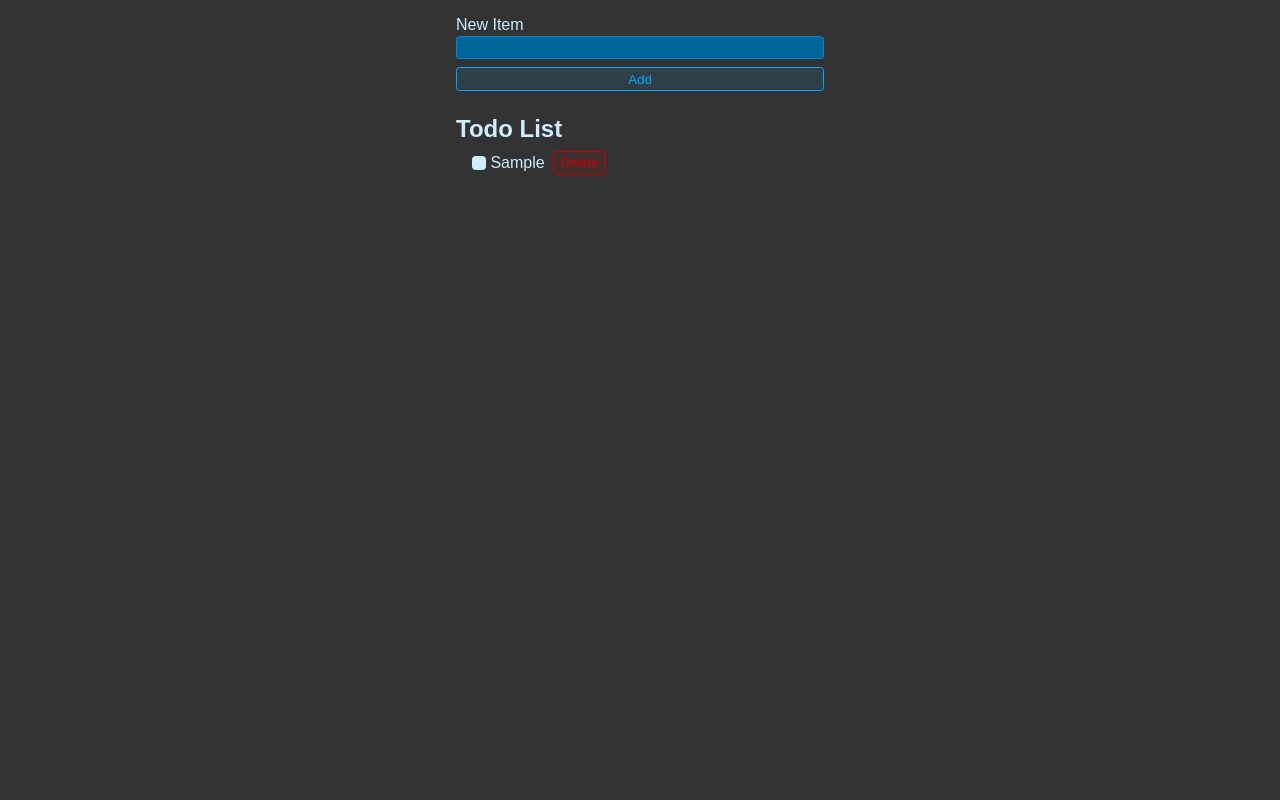
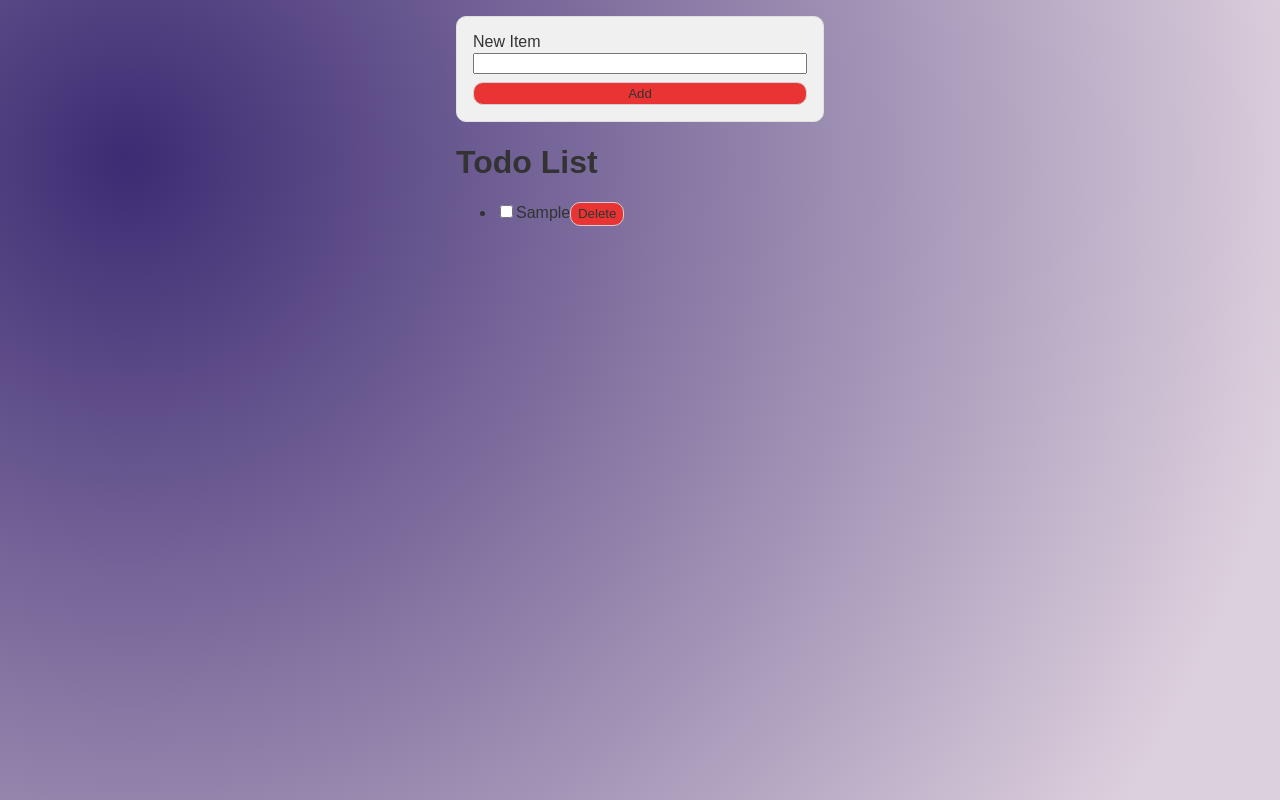
Before and after one commit to safadtm/react-todo, a React (Vite) app: page / in a window 1280 px wide. Both pictures are taken after typing "Sample" into the empty fields and a click on the button "Add". Built offline with nearby package versions, Linux system fonts and the light colour scheme.

Commit message:
style.css

```diff
--- a/src/styles.css
+++ b/src/styles.css
@@ -4,9 +4,10 @@
 }
 
 body {
-    background: #333;
-    color: hsl(200, 100%, 90%);
+  background-image: radial-gradient(circle farthest-corner at 10% 20%, rgb(61, 43, 115) 0%, rgb(221, 208, 221) 90%);
+  color: #333;
   max-width: 400px;
+  height: 100vh;
   padding: 1rem;
   margin: 0 auto;
 }
@@ -15,6 +16,10 @@
   display: flex;
   flex-direction: column;
   gap: 0.5rem;
+  background: #f0f0f0;
+  padding: 1rem;
+  border: 1px solid #e0e0e0;
+  border-radius: 10px;
 }
 
 .form-row {
@@ -24,48 +29,47 @@
 }
 
 .btn {
-    background: hsl(200, 100%, 50%, 0.1);
-    border: 1px solid hsl(200, 100%, 50%);
-    color: hsl(200, 100%, 50%);
+  background: #ea3434;
+  border: 1px solid #d0d0d0;
+  color: #333;
   padding: 0.25em 0.5em;
-    border-radius: 0.25em;
+  border-radius: 10px;
   cursor: pointer;
   outline: none;
-  }
+  transition: all 0.3s;
 
   .btn:hover,
   .btn:focus-visible {
-    background: hsl(200, 100%, 50%, 0.2);
+    box-shadow: 5px 5px 15px #c0c0c0, -5px -5px 15px #ffffff;
   }
 
   .btn.btn-danger {
-    background: hsl(0, 100%, 40%, 0.1);
-    border: 1px solid hsl(0, 100%, 40%);
-    color: hsl(0, 100%, 40%);
+    background: #ff5050;
+    border: 1px solid #ff4040;
+    color: #fff;
   }
 
-  .btn.btn-danger:hover,
-  .btn.btn-danger:focus-visible {
-    background: hsl(0, 100%, 40%, 0.2);
-  }
+
 
   .new-item-form input {
     outline: none;
-    border: 1px solid hsl(200, 100%, 40%);
-    background: hsl(200, 100%, 30%);
-    border-radius: 0.25em;
+    border: 1px solid #d0d0d0;
+    background: #f0f0f0;
+    border-radius: 10px;
     padding: 0.25em 0.5em;
-    color: hsl(200, 100%, 90%);
+    color: #333;
+    transition: border 0.3s;
   }
 
   .new-item-form input:focus {
-    border: 1px solid hsl(200, 100%, 70%);
+    border: 1px solid #aaa;
   }
 
   .header {
     font-size: 1.5rem;
     margin-top: 1.5rem;
     margin-bottom: 0.5rem;
+    color: white;
   }
 
   .list {
@@ -73,16 +77,15 @@
     padding: 0;
     margin-left: 1rem;
     list-style: none;
+    display: flex;
+    color: white;
+    flex-direction: column;
+    gap: 0.3rem;
   }
 
   .list li:has(input:checked) label {
-    color: hsl(200, 20%, 40%);
-  }
-
-  .list {
-    display: flex;
-    flex-direction: column;
-    gap: 0.3rem;
+    color: #ffffff;
+    text-decoration: line-through;
   }
 
   .list li {
@@ -92,49 +95,36 @@
   }
 
   .list li label {
-    display: flex;
     gap: 0.25rem;
     cursor: pointer;
-    align-items: center;
+
   }
 
   .list li:has(input:focus-visible) label {
-    outline: 1px solid hsl(200, 100%, 50%);
+    outline: 1px solid #666;
   }
+
 
   .list li input {
     outline: none;
-    width: 0;
-    height: 0;
-    appearance: none;
+    width: .9rem;
+    height: .9rem;
     pointer-events: none;
-    position: absolute;
-  }
-
-  .list li label::before {
-    content: "";
-    display: block;
-    width: 0.9rem;
-    height: 0.9rem;
-    background: hsl(200, 100%, 90%);
-    border-radius: 0.25em;
-    display: flex;
-    justify-content: center;
-    align-items: center;
   }
 
   .list li label:hover::before {
-    background: hsl(200, 100%, 80%);
+    box-shadow: 5px 5px 15px #c0c0c0, -5px -5px 15px #ffffff;
   }
 
   .list li:has(input:checked) label::before {
     content: "✔";
-    background: hsl(200, 100%, 40%);
-    color: hsl(200, 100%, 90%);
-    font-size: 0.75rem;
-    font-weight: bold;
+    z-index: 55;
+
+    background: #4caf50;
+    color: #fff;
   }
 
   .list li:has(input:checked) label:hover::before {
-    background: hsl(200, 100%, 30%);
+    background: #4caf50;
   }
+}
```
Lines whose indentation alone changed are shown as unchanged.
